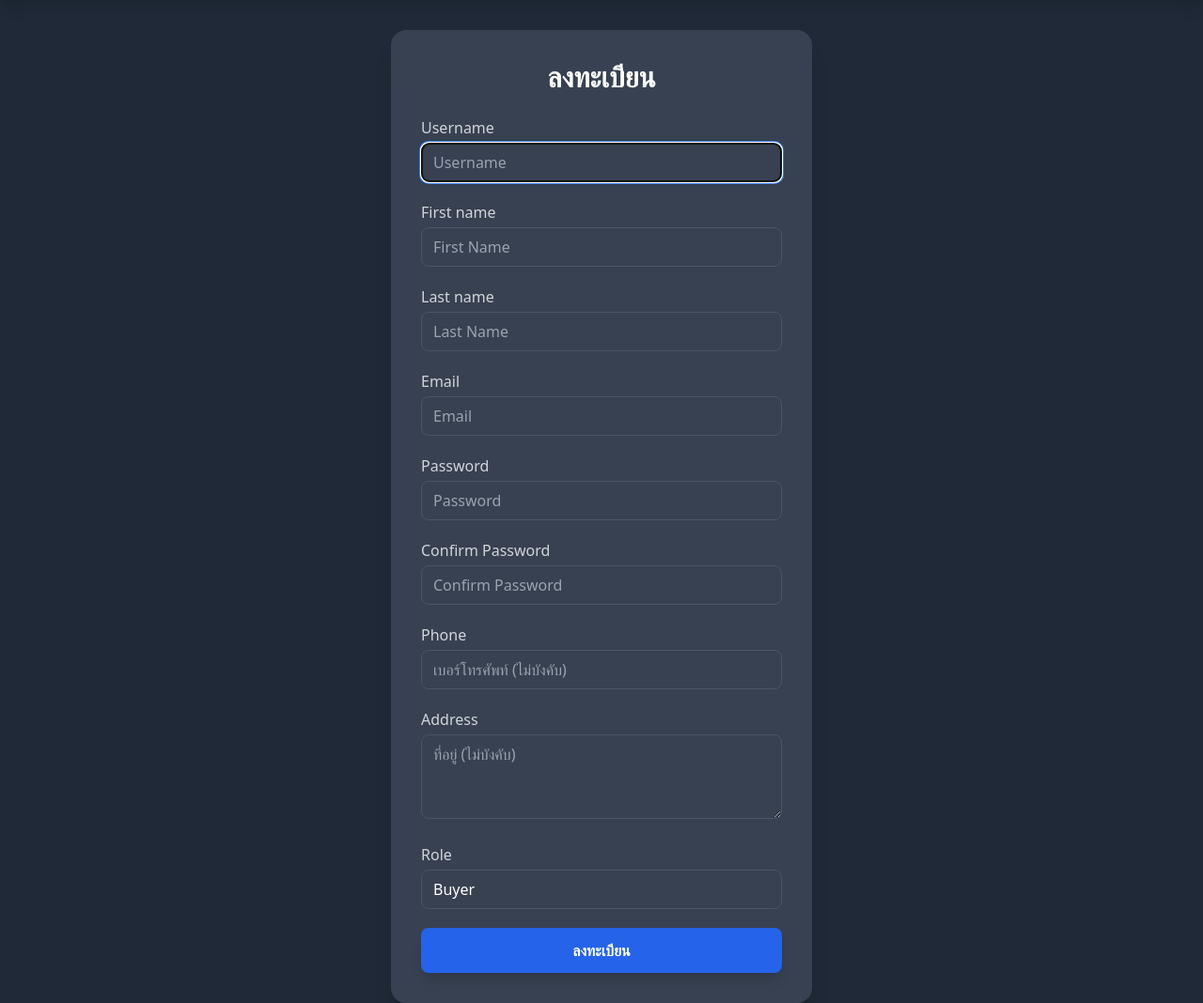
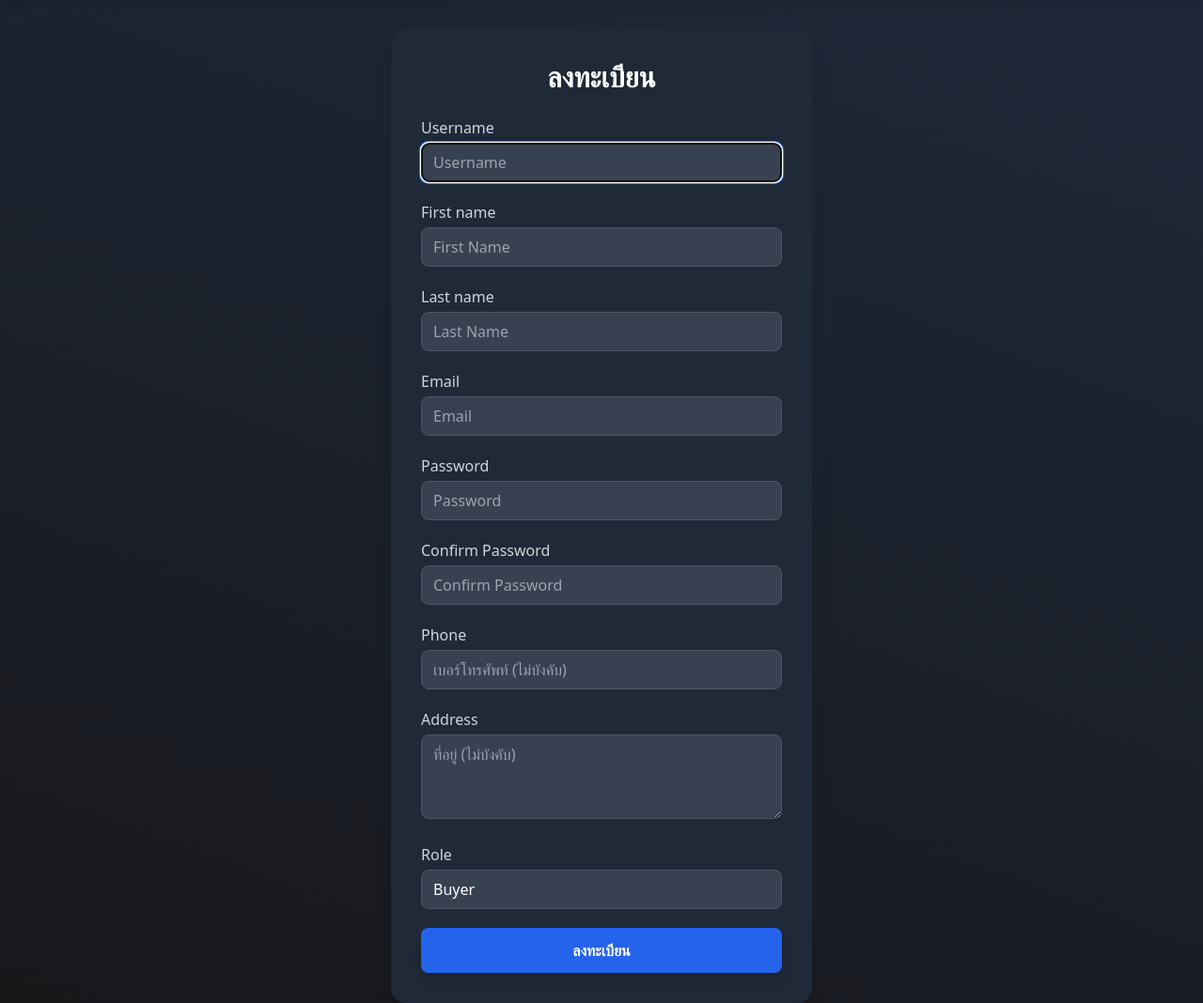
Before and after one commit to AromAromE/BidYup, a Django app: page /register in a window 1280 px wide. Shown: the part 80-1148 px from the top of the page at 94% size. Run offline with Django 5.2, Linux system fonts and the light colour scheme.

Commit message:
base bg color change

```diff
--- a/bidyup/auctions/templates/base.html
+++ b/bidyup/auctions/templates/base.html
@@ -9,7 +9,7 @@
 
   <link href="https://cdn.jsdelivr.net/npm/tailwindcss@2.2.19/dist/tailwind.min.css" rel="stylesheet">
 </head>
-<body class="min-h-screen bg-gray-800">
+<body class="min-h-screen" style="background: linear-gradient(200deg, #1E293B 0%, #18181B 100%);">
 
 {% load static %}
 
--- a/bidyup/auctions/templates/create_listing.html
+++ b/bidyup/auctions/templates/create_listing.html
@@ -10,7 +10,6 @@
       {% csrf_token %}
       {{ form.non_field_errors }}
 
-      <!-- Render all fields except image -->
       {% for field in form %}
         {% if field.name != 'image' %}
           <div>
@@ -21,11 +20,9 @@
         {% endif %}
       {% endfor %}
 
-      <!-- Custom Image Upload -->
       <div>
         <label class="block text-gray-300 mb-1">รูปภาพสินค้า</label>
 
-        <!-- Custom button -->
         <label for="id_image"
                class="inline-flex items-center justify-center w-full px-6 py-3 bg-gradient-to-r from-orange-400 to-red-500
                       hover:from-orange-500 hover:to-red-600 text-white font-semibold rounded-lg
@@ -35,16 +32,13 @@
           📸 เลือกรูปภาพ
         </label>
 
-        <!-- Preview image -->
          {{ form.image }}
         <img id="preview" class="m-auto mt-3 rounded-lg border max-h-64 object-contain hidden" alt="Preview" />
 
-        <!-- Hidden file input -->
         <input type="file" id="id_image" name="image" class="absolute w-0 h-0 opacity-0">
         <p class="text-red-400 text-sm mt-1">{{ form.image.errors }}</p>
       </div>
 
-      <!-- Submit button -->
       <button type="submit"
               class="w-full py-3 bg-blue-600 hover:bg-blue-700 text-white font-semibold rounded-lg
                      shadow-lg transform transition active:scale-95">
--- a/bidyup/auctions/templates/index.html
+++ b/bidyup/auctions/templates/index.html
@@ -7,7 +7,7 @@
   {% if items %}
   <div class="grid sm:grid-cols-2 lg:grid-cols-3 gap-8">
     {% for item in items %}
-    <div class="bg-gray-800/70 backdrop-blur-lg rounded-2xl shadow-lg overflow-hidden border border-gray-700 hover:border-blue-500/60 transition-all duration-300 transform hover:-translate-y-2">
+    <div class="bg-gray-800/75 backdrop-blur-lg rounded-2xl shadow-lg overflow-hidden border-2 border-gray-800 hover:border-blue-500/60 transition-all duration-300 transform hover:-translate-y-2">
       <img src="{{ item.image.url }}" alt="{{ item.title }}" class="w-full h-52 object-cover">
       <div class="p-5">
         <h3 class="text-xl font-semibold mb-1 text-blue-400">{{ item.title }}</h3>
--- a/bidyup/auctions/templates/login.html
+++ b/bidyup/auctions/templates/login.html
@@ -4,7 +4,7 @@
 
 {% block content %}
 <div class="min-h-screen flex items-center justify-center bg-[oklch(12.9%_0.042_264.695)]">
-  <div class="w-full max-w-md bg-gray-700 rounded-2xl shadow-xl p-8">
+  <div class="w-full max-w-md bg-gray-800 rounded-2xl shadow-xl p-8">
     <h2 class="text-3xl font-extrabold mb-6 text-center text-white">เข้าสู่ระบบ</h2>
 
     <form method="POST" novalidate class="space-y-5">
--- a/bidyup/auctions/templates/register.html
+++ b/bidyup/auctions/templates/register.html
@@ -4,7 +4,7 @@
 
 {% block content %}
 <div class="min-h-screen flex items-center justify-center bg-[oklch(12.9%_0.042_264.695)]">
-  <div class="w-full max-w-md bg-gray-700 rounded-2xl shadow-xl p-8">
+  <div class="w-full max-w-md bg-gray-800 rounded-2xl shadow-xl p-8">
     <h2 class="text-3xl font-extrabold mb-6 text-center text-white">ลงทะเบียน</h2>
 
     <form method="POST" novalidate class="space-y-5">
```
